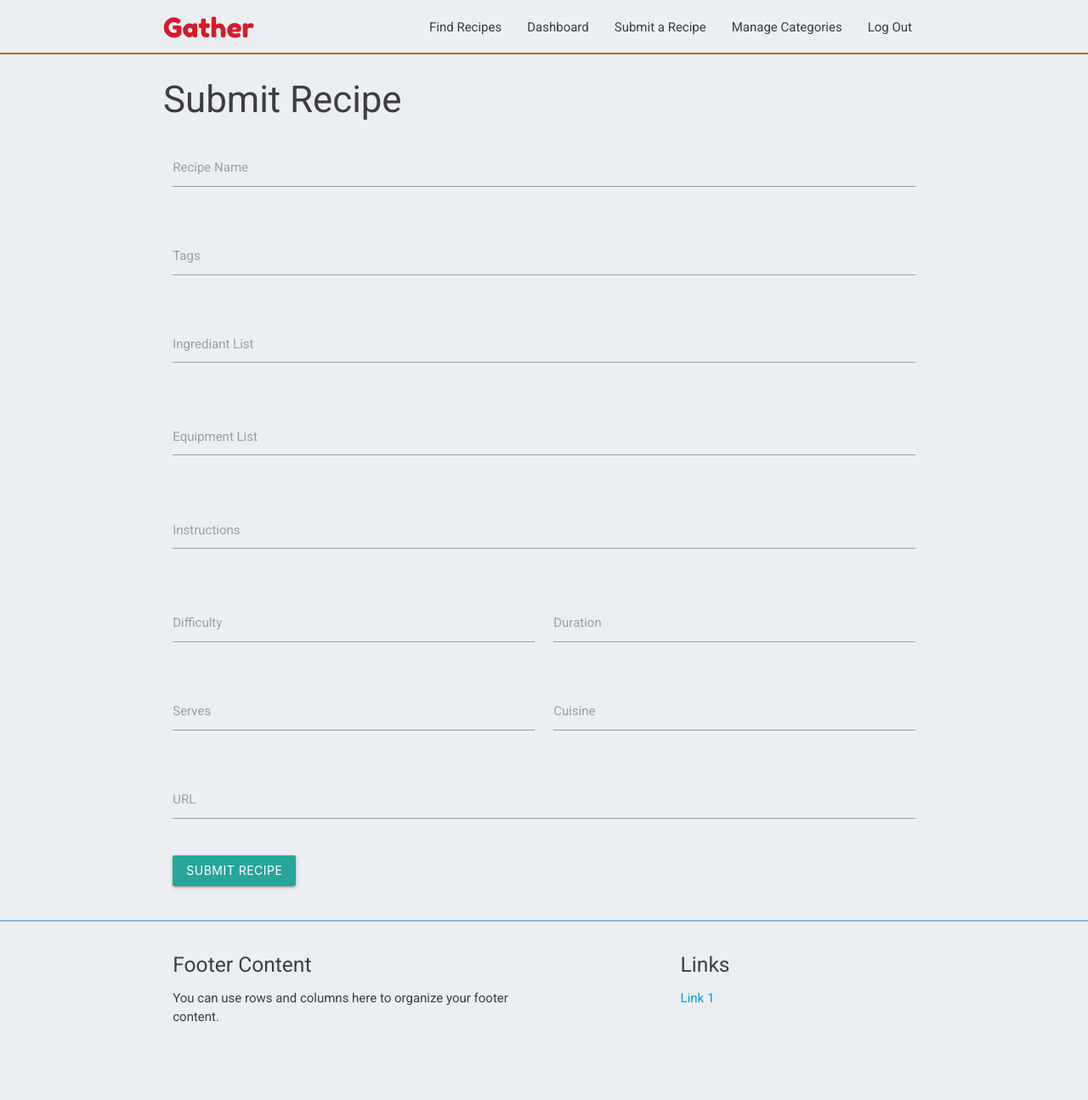
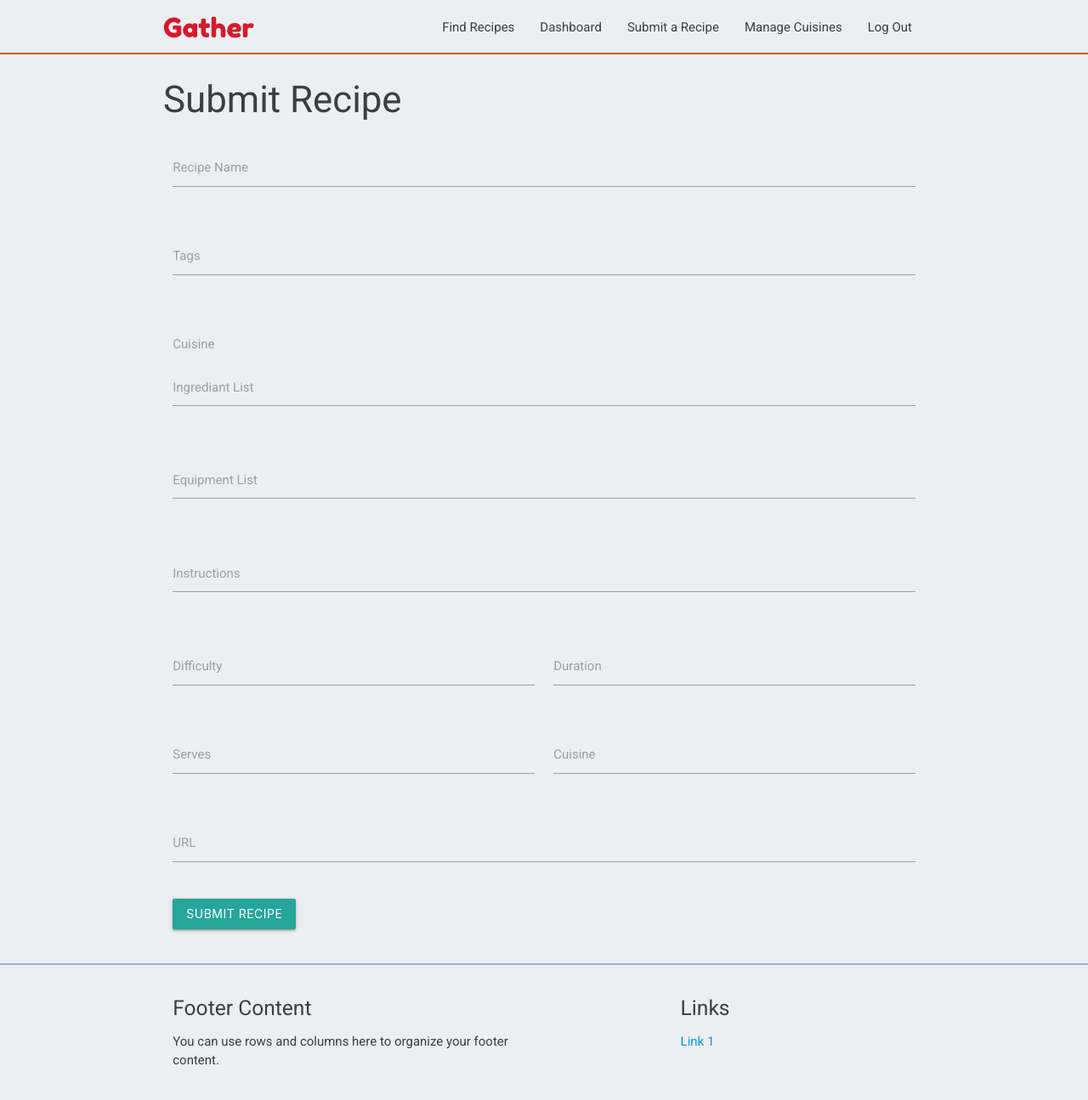
Before and after one commit to Isabella-Mitchell/gather-recipe-website, a Flask app: page /submit_recipe in a window 1280 px wide. Shown: the whole page at 85% size. Before the commit the page ends 1203 px from the top, so only its background shows below. Run offline with Flask 2, Linux system fonts and the light colour scheme; the visitor is signed in with stand-in values (Sample User, id 1); data that the repository does not hold is empty; some libraries are stand-ins or nearby versions.

Commit message:
Add cuisine to models. Add cusines.html and add_cuisines.html and relative functionality

```diff
--- a/gather/routes.py
+++ b/gather/routes.py
@@ -105,7 +105,8 @@
             "ingrediant_list": request.form.getlist("ingrediant_list"),
             "equipment_list": request.form.getlist("equipment_list"),
             "serves": request.form.get("serves"),
-            "cuisine": request.form.get("cuisine"),
+            #"cuisine": request.form.get("cuisine"),
+            "cuisine_id": request.form.get("cuisine_id"),
             "duration": request.form.get("duration"),
             "difficulty": request.form.get("difficulty"),
             "instructions": request.form.get("instructions"),
@@ -116,6 +117,7 @@
         flash("Recipe successfully submitted")
         return redirect(url_for("get_recipes"))
 
+    cuisines = list(Cuisine.query.order_by(Cuisine.cuisine_name).all())
     return render_template("submit_recipe.html")
 
 
@@ -136,7 +138,8 @@
             "ingrediant_list": request.form.getlist("ingrediant_list"),
             "equipment_list": request.form.getlist("equipment_list"),
             "serves": request.form.get("serves"),
-            "cuisine": request.form.get("cuisine"),
+            #"cuisine": request.form.get("cuisine"),
+            "cuisine_id": request.form.get("cuisine_id"),
             "duration": request.form.get("duration"),
             "difficulty": request.form.get("difficulty"),
             "instructions": request.form.get("instructions"),
@@ -146,6 +149,7 @@
         mongo.db.recipes.replace_one({"_id": ObjectId(recipe_id)}, edit)
         flash("Recipe successfully edited")
 
+    cuisines = list(Cuisine.query.order_by(Cuisine.cuisine_name).all())
     return render_template("edit_recipe.html", recipe=recipe)
 
 
@@ -161,3 +165,33 @@
     mongo.db.recipes.delete_one({"_id": ObjectId(recipe_id)})
     flash("Recipe successfully deleted")
     return redirect(url_for("dashboard", user_name=session["user"]))
+
+
+@app.route("/manage_cuisines")
+def manage_cuisines():
+
+    cuisines = list(Cuisine.query.order_by(Cuisine.cuisine_name).all())
+    return render_template("cuisines.html", cuisines=cuisines)
+
+
+@app.route("/add_cuisine", methods=["GET", "POST"])
+def add_cuisine():
+
+    if request.method == "POST":
+        # checks if cuisine already exists
+        existing_cuisine = Cuisine.query.filter(
+            Cuisine.cuisine_name == request.form.get(
+                "cuisine_name").lower()).all()
+
+        if existing_cuisine:
+            flash("Cuisine already exists")
+            return redirect(url_for("add_cuisine"))
+
+        cuisine = Cuisine(cuisine_name=request.form.get("cuisine_name"))
+
+        db.session.add(cuisine)
+        db.session.commit()
+        flash("New cuisine added")
+        return redirect(url_for("manage_cuisines"))
+
+    return render_template("add_cuisine.html")
--- a/gather/templates/base.html
+++ b/gather/templates/base.html
@@ -26,7 +26,7 @@
                 {% if session.user %}
                   <li><a href="{{ url_for('dashboard', user_name=session['user']) }}">Dashboard</a></li>
                   <li><a href="{{ url_for('submit_recipe') }}">Submit a Recipe</a></li>
-                  <li><a href=#>Manage Categories</a></li>
+                  <li><a href="{{ url_for('manage_cuisines') }}">Manage Cuisines</a></li>
                   <li><a href="{{ url_for('logout') }}">Log Out</a></li>
                 {% else %}
                   <li><a href="{{ url_for('login') }}">Log In</a></li>
@@ -44,7 +44,7 @@
                 {% if session.user %}
                   <li><a href="{{ url_for('dashboard', user_name=session['user']) }}">Dashboard</a></li>
                   <li><a href="{{ url_for('submit_recipe') }}">Submit a Recipe</a></li>
-                  <li><a href=#>Manage Categories</a></li>
+                  <li><a href="{{ url_for('manage_cuisines') }}">Manage Cuisines</a></li>
                   <li><a href="{{ url_for('logout') }}">Log Out</a></li>
                 {% else %}
                   <li><a href="{{ url_for('login') }}">Log In</a></li>
--- a/gather/templates/submit_recipe.html
+++ b/gather/templates/submit_recipe.html
@@ -17,6 +17,18 @@
             <div class="input-field col s12">
               <input id="tags" name="tags" type="text" class="validate">
               <label for="tags">Tags</label>
+            </div>
+        </div>
+        <!-- Cuisine selection -->
+        <div class="row">
+            <div class="input-field col s12">
+                <select id="cuisine_id" name="cuisine_id" class="validate" required>
+                    <option value="" disabled selected>Choose Cuisine</option>
+                    {% for cuisine in cuisines %}
+                        <option value="{{ cuisine.id }}">{{ cuisine.cuisine_name }}</option>
+                    {% endfor %}
+                </select>
+                <label for="cuisine_id">Cuisine</label>
             </div>
         </div>
         <!--Ingrediant list (Make into array?)-->
```
Also changed, not shown: gather/templates/add_cuisine.html (added, +27 -0 lines), gather/templates/cuisines.html (added, +28 -0 lines).
